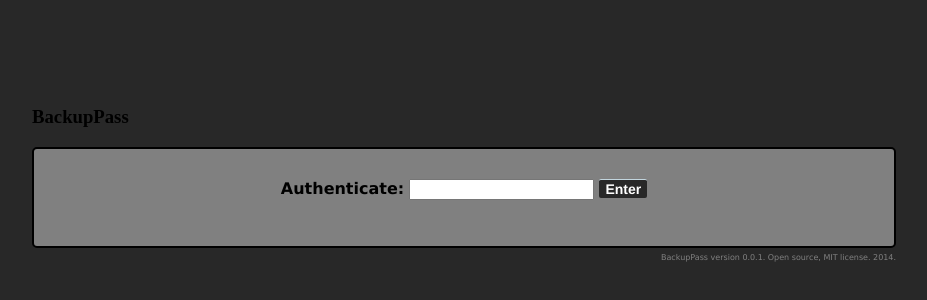
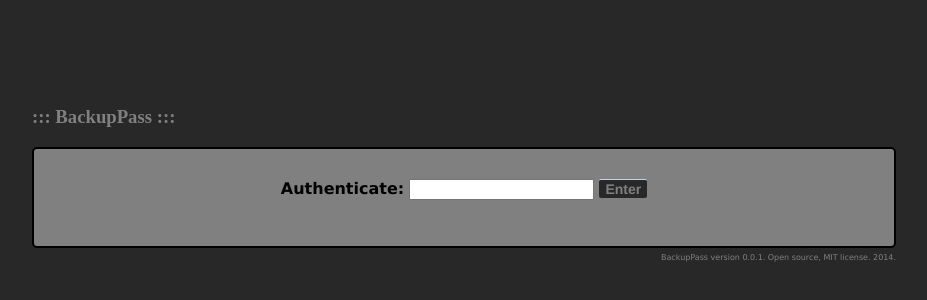
Before and after one commit to mbsperry/backupPass.js, a website: page public/index.html in a window 1280 px wide. Shown: the part 94-394 px from the top of the page, without its empty margins (176-1103 px from the left). Drawn offline with nearby package versions, Linux system fonts and the light colour scheme.

Commit message:
style improvements

```diff
--- a/public/index.html
+++ b/public/index.html
@@ -52,7 +52,7 @@
 
   <body>
     <div id="app">
-      <h3>BackupPass</h3>
+      <h3>::: BackupPass :::</h3>
       <div id="input">
         <form name="key_form" class="key_form">
           <b>Authenticate:</b> <input type="text" name="key" id="key">
--- a/public/style.css
+++ b/public/style.css
@@ -5,6 +5,10 @@
 
 #app {
   margin: 200px;
+}
+
+h3 {
+  color: grey;
 }
 
 .accounts {
@@ -39,7 +43,7 @@
 }
 
 .button {
-  color: white;
+  color: grey;
   text-decoration: none;
   font-size: .875em;
   font-family: helvetica, arial;
```
